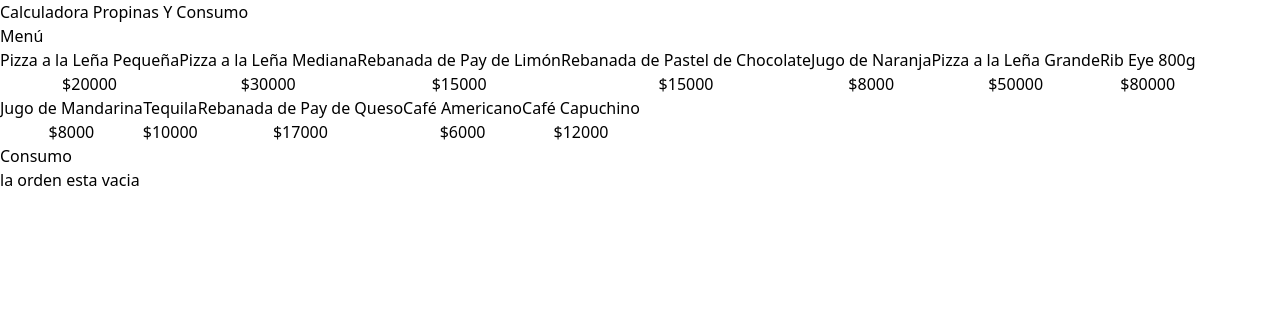
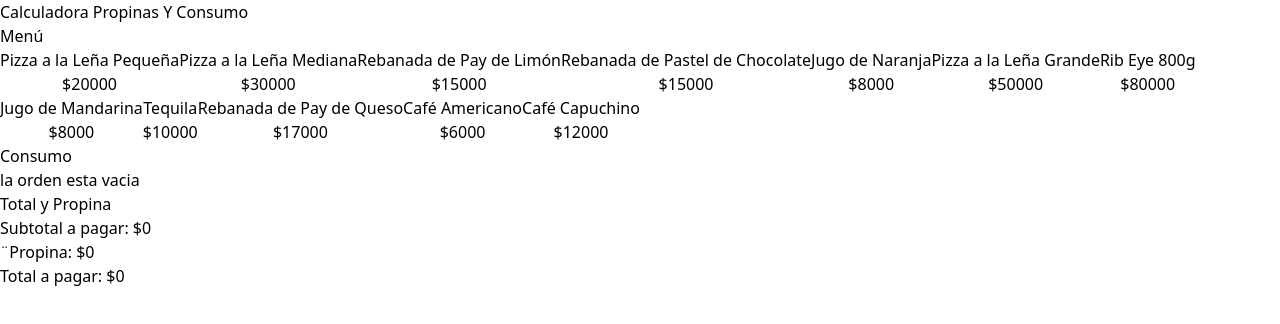
Before and after one commit to Juan8516/Calculadora_Propinas, a React (Vite) app: page / in a window 1280 px wide. Shown: the top 324 px of the page. Built offline with nearby package versions, Linux system fonts and the light colour scheme.

Commit message:
feat: crear componente para totales

```diff
--- a/src/App.tsx
+++ b/src/App.tsx
@@ -1,5 +1,6 @@
 import MenuItem from "./components/MenuItem"
 import OrderContents from "./components/OrderContents"
+import OrderTotals from "./components/OrderTotals"
 import { menuItems } from "./data/db"
 import useOrder from "./hooks/useOrder"
 
@@ -35,6 +36,10 @@ function App() {
             removeItem={removeItem}
           />
 
+          <OrderTotals
+
+          />
+
         </div>
       </main>
     </>
--- /dev/null
+++ b/src/components/OrderTotals.tsx
@@ -0,0 +1,22 @@
+export default function OrderTotals() {
+  return (
+    <>
+        <div>
+            <h2>Total y Propina</h2>
+            <p>Subtotal a pagar: {''}
+                <span>$0</span>
+            </p>
+
+            <p>¨Propina: {''}
+                <span>$0</span>
+            </p>
+
+            <p>Total a pagar: {''}
+                <span>$0</span>
+            </p>
+        </div>
+
+        <button></button>
+    </>
+  )
+}
```
